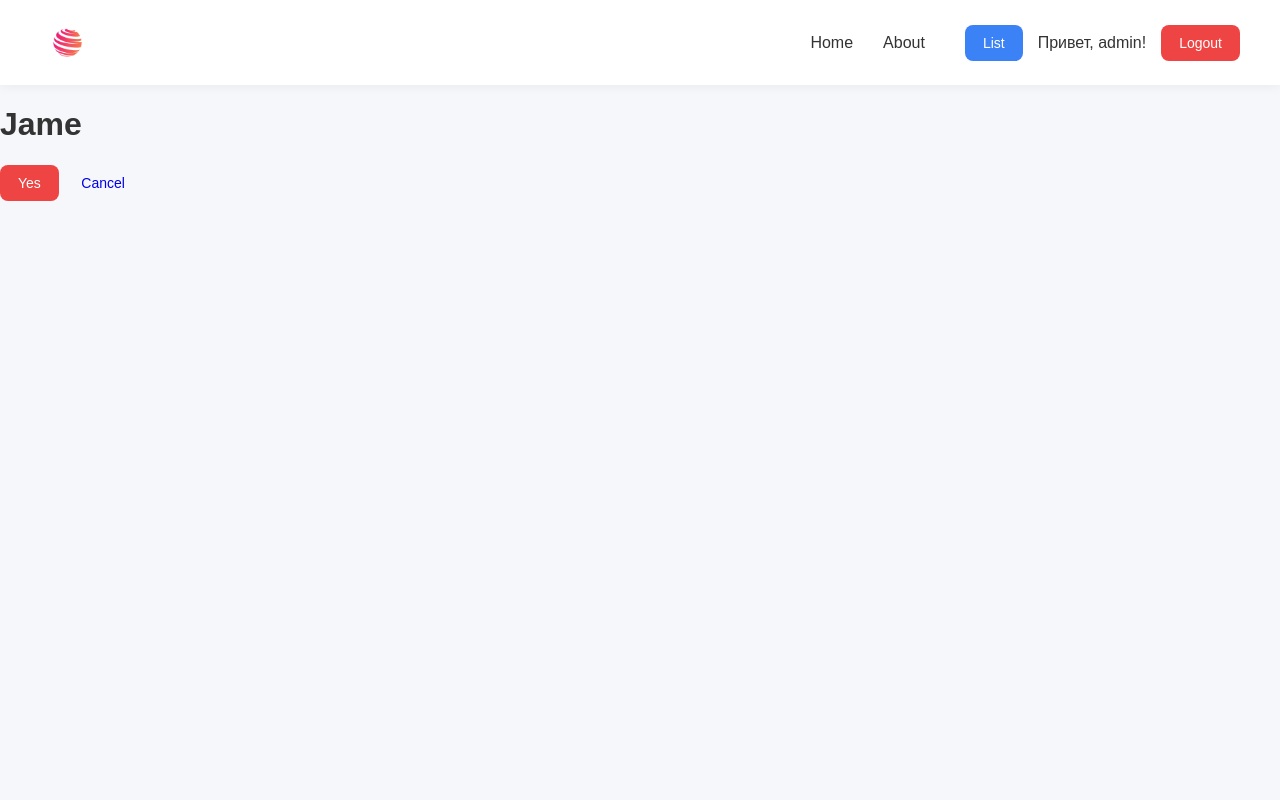
After one commit to X3s3nt1a9/blog_609-42_SAI, a Django app: a page that uses templates/base_layout.html in a window 1280 px wide. The commit adds this page. Run offline with Django 5.2, Linux system fonts and the light colour scheme; a user stored in the database is signed in; data comes from the database, SQL or seed files in the repository; both versions use the stored data as it was after the commit.

Commit message:
update and delete

```diff
--- /dev/null
+++ b/articles/templates/articles/article_confirm_delete.html
@@ -0,0 +1,13 @@
+{% extends  "base_layout.html" %}
+{% load static %}
+{% block title %}{{ article.title }}{% endblock title %}
+{% block content %}
+<div class="form-container">
+<h1 class="form-title">{{ article.title }}</h1>
+<form class="form" action="" method="post">
+    {% csrf_token %}
+    <button type="submit" class="btn btn-danger">Yes</button>
+    <a href="{% url 'homepage' %}" class="btn btn-secondary">Cancel</a>
+</form>
+</div>
+{% endblock content %}
--- a/articles/urls.py
+++ b/articles/urls.py
@@ -8,4 +8,6 @@ urlpatterns = [
     path('', views.article_list, name='list'),
     path('create', views.article_create, name='create'),
     path('<slug:slug>', views.article_item, name='article_detail'),
+    path('update/<slug:slug>', views.article_update, name='update'),
+    path('delete/<slug:slug>', views.article_delete, name='delete'),
 ]
--- a/articles/views.py
+++ b/articles/views.py
@@ -1,4 +1,5 @@
 from django.contrib.auth.decorators import login_required
+from django.http import HttpResponse
 from django.shortcuts import render, redirect
 from articles.models import Article
 from . import forms
@@ -14,7 +15,7 @@ def article_item(request, slug):
 @login_required(login_url='accounts:login')
 def article_create(request):
     if request.method == "POST":
-        form = forms.CreateArticle(request.POST, request.FILES)
+        form = forms.ArticleForm(request.POST, request.FILES)
         if form.is_valid():
             instance = form.save(commit=False)
             instance.author = request.user
@@ -22,6 +23,33 @@ def article_create(request):
             return redirect('homepage')
             # return redirect('articles:list')
     else:
-        form = forms.CreateArticle()
+        form = forms.ArticleForm()
 
-    return render(request,'articles/article_create.html', {'form': form})
+    return render(request,'articles/article_form.html', {'form': form})
+
+
+@login_required(login_url='accounts:login')
+def article_update(request, slug):
+    article = Article.objects.get(slug=slug)
+    if request.user.id == article.author_id:
+        if request.method == "POST":
+            form = forms.ArticleForm(request.POST, request.FILES, instance=article)
+            if form.is_valid():
+                instance = form.save(commit=False)
+                instance.author = request.user
+                instance.save()
+                return redirect('articles:article_detail', slug=article.slug)
+        else:
+            form = forms.ArticleForm(instance=article)
+        return render(request, 'articles/article_form.html', {'form': form})
+    return HttpResponse('401 Unauthorized', status=401)
+
+@login_required(login_url='accounts:login')
+def article_delete(request, slug):
+    article = Article.objects.get(slug=slug)
+    if request.user.id == article.author_id:
+        if request.method == "POST":
+            article.delete()
+            return redirect('homepage')
+        return render(request, 'articles/article_confirm_delete.html', {'article': article})
+    return HttpResponse('401 Unauthorized', status=401)
--- a/static/css/article.css
+++ b/static/css/article.css
@@ -1,11 +1,9 @@
-/* Общий контейнер */
 .container {
     max-width: 1100px;
     margin: 60px auto;
     padding: 0 20px;
 }
 
-/* Заголовок */
 .page-title {
     font-size: 42px;
     font-weight: 600;
@@ -13,15 +11,15 @@
     color: #2c2c2c;
 }
 
-/* Сетка карточек */
+
 .articles-grid {
     display: grid;
-    grid-template-columns: repeat(auto-fit, minmax(450px, 1fr));
+    grid-template-columns: repeat(auto-fit, minmax(320px, 1fr));
     gap: 30px;
 }
 
-/* Карточка статьи */
-.article-card {
+
+.article-card-list {
     background: #f8f9fb;
     border: 1px solid #e0e0e0;
     border-radius: 12px;
@@ -29,63 +27,70 @@
     transition: 0.3s ease;
 }
 
-.article-card:hover {
+.article-card-list:hover {
     transform: translateY(-5px);
     box-shadow: 0 10px 25px rgba(0, 0, 0, 0.08);
 }
 
-/* Заголовок статьи */
-.article-title {
+.article-title-list {
     font-size: 22px;
     margin-bottom: 10px;
-    color: #333;
 }
 
-/* Текст */
 .article-snippet {
     color: #555;
     margin-bottom: 15px;
 }
 
-/* Дата */
 .article-date {
     color: #777;
     font-size: 14px;
     margin-bottom: 20px;
 }
 
-/* Кнопка primary */
-.btn-primary {
-    display: inline-block;
-    padding: 10px 18px;
-    background: #2f80ed;
-    color: white;
-    text-decoration: none;
-    border-radius: 8px;
-    transition: 0.2s ease;
+.article-detail-card {
+    max-width: 800px;
+    margin: 60px auto;
+    background: #fff;
+    padding: 40px;
+    border-radius: 14px;
+    box-shadow: 0 10px 30px rgba(0,0,0,0.05);
 }
 
-.btn-primary:hover {
-    background: #1c5ec9;
+.article-detail-card h1 {
+    font-size: 36px;
+    margin-bottom: 20px;
 }
 
-/* Кнопка outline */
-.btn-outline {
-    display: inline-block;
-    padding: 8px 16px;
-    border: 2px solid #2f80ed;
-    color: #2f80ed;
-    text-decoration: none;
-    border-radius: 8px;
-    transition: 0.2s ease;
+.article-detail-card p {
+    line-height: 1.8;
+    margin-bottom: 20px;
 }
 
-.btn-outline:hover {
-    background: #2f80ed;
-    color: white;
+.article-detail-card img {
+    width: 100%;
+    border-radius: 10px;
+    margin: 25px 0;
 }
 
-/* Кнопка создания */
-.create-btn {
-    margin-bottom: 35px;
+@media (max-width: 768px) {
+
+    .container {
+        margin: 30px auto;
+        padding: 0 15px;
+    }
+
+    .page-title {
+        font-size: 28px;
+        text-align: center;
+    }
+
+    .article-detail-card {
+        margin: 20px 15px;
+        padding: 20px;
+    }
+
+    .article-detail-card h1 {
+        font-size: 24px;
+    }
 }
--- a/static/css/style.css
+++ b/static/css/style.css
@@ -1,62 +1,183 @@
-.form-container {
-    background-color: #ffffff;
-    padding: 30px;
-    border-radius: 8px;
-    box-shadow: 0 2px 10px rgba(0,0,0,0.1);
-    max-width: 450px;
-    margin: 20px auto;
+* {
+    box-sizing: border-box;
 }
 
-.form-container h2 {
-    margin-top: 0;
-    text-align: center;
+body {
+    margin: 0;
+    font-family: Arial, Helvetica, sans-serif;
+    background-color: #f5f7fa;
+    color: #333;
 }
 
-.form-container form p {
-    margin-bottom: 15px;
+header {
     display: flex;
-    flex-direction: column;
+    align-items: center;
+    justify-content: space-between;
+    padding: 15px 40px;
+    background: #fff;
+    box-shadow: 0 2px 10px rgba(0,0,0,0.05);
+    position: relative;
 }
 
-.form-container input {
-    padding: 10px;
-    border: 1px solid #ddd;
-    border-radius: 4px;
-    margin-top: 5px;
+.logo img {
+    height: 55px;
 }
 
-.btn-submit {
-    width: 100%;
-    padding: 12px;
-    background-color: #333;
-    color: white;
-    border: none;
-    border-radius: 4px;
-    cursor: pointer;
-    font-size: 16px;
-    transition: background 0.3s;
+.nav {
+    display: flex;
+    align-items: center;
+    gap: 40px;
 }
 
-.btn-submit:hover {
-    background-color: #555;
+.nav-menu {
+    list-style: none;
+    display: flex;
+    gap: 30px;
+    margin: 0;
+    padding: 0;
 }
 
-.content-block {
-    background-color: #ffffff;
-    padding: 40px;
-    border-radius: 8px;
-    line-height: 1.8;
+.nav-menu a {
+    text-decoration: none;
+    color: #333;
+    font-weight: 500;
+    transition: 0.3s;
 }
 
-.feature-grid {
-    display: flex;
-    gap: 20px;
-    margin-top: 30px;
+.nav-menu a:hover {
+    color: #2f80ed;
 }
 
-.feature-item {
-    flex: 1;
-    padding: 20px;
-    border-left: 4px solid #333;
-    background: #f9f9f9;
+.auth-block {
+    display: flex;
+    align-items: center;
+    gap: 15px;
 }
+
+.auth-block form {
+    margin: 0;
+}
+
+.burger {
+    display: none;
+    flex-direction: column;
+    gap: 5px;
+    cursor: pointer;
+}
+
+.burger span {
+    width: 25px;
+    height: 3px;
+    background: #333;
+    transition: 0.3s;
+}
+
+
+@media (max-width: 768px) {
+
+    .burger {
+        display: flex;
+    }
+
+    .nav {
+        position: absolute;
+        top: 80px;
+        right: 0;
+        background: white;
+        flex-direction: column;
+        align-items: flex-start;
+        width: 250px;
+        padding: 20px;
+        box-shadow: -5px 5px 15px rgba(0,0,0,0.1);
+
+        transform: translateX(100%);
+        transition: 0.3s ease;
+    }
+
+    .nav.active {
+        transform: translateX(0);
+    }
+
+    .nav-menu {
+        flex-direction: column;
+        gap: 15px;
+    }
+
+    .auth-block {
+        flex-direction: column;
+        align-items: flex-start;
+        gap: 10px;
+        margin-top: 15px;
+        width: 100%;
+    }
+
+    .btn {
+        width: 100%;
+        text-align: center;
+    }
+}
+
+
+.btn {
+    display: inline-block;
+    padding: 10px 18px;
+    border-radius: 8px;
+    font-size: 14px;
+    font-weight: 500;
+    text-decoration: none;
+    border: none;
+    cursor: pointer;
+    transition: all 0.25s ease;
+}
+
+.btn-primary {
+    background: #3b82f6;
+    color: #fff;
+}
+
+.btn-primary:hover {
+    background: #2563eb;
+    transform: translateY(-2px);
+    box-shadow: 0 5px 15px rgba(59, 130, 246, 0.3);
+}
+
+.btn-warning {
+    background: #f59e0b;
+    color: #fff;
+}
+
+.btn-warning:hover {
+    background: #d97706;
+    transform: translateY(-2px);
+    box-shadow: 0 5px 15px rgba(245, 158, 11, 0.3);
+}
+
+.btn-danger {
+    background: #ef4444;
+    color: #fff;
+}
+
+.btn-danger:hover {
+    background: #dc2626;
+    transform: translateY(-2px);
+    box-shadow: 0 5px 15px rgba(239, 68, 68, 0.3);
+}
+
+.btn-outline {
+    background: transparent;
+    border: 1px solid #3b82f6;
+    color: #3b82f6;
+}
+
+.btn-outline:hover {
+    background: #3b82f6;
+    color: #fff;
+}
+
+.article-detail-card .btn {
+    margin-right: 10px;
+}
+
+.page-actions {
+    margin-bottom: 30px;
+}
--- a/templates/base_layout.html
+++ b/templates/base_layout.html
@@ -2,11 +2,14 @@
 <html lang="en">
 <head>
     <meta charset="UTF-8">
-    <title>{% block title %}Default title{% endblock title %}</title>
-    <link rel="stylesheet" href="{% static '/css/style.css' %}">
-    <link rel="stylesheet" href="{% static 'css/forms.css' %}">
+    <meta name="viewport" content="width=device-width, initial-scale=1.0">
+    <title>{% block title %}Default title{% endblock %}</title>
+
+    <link rel="stylesheet" href="{% static 'css/style.css' %}">
     <link rel="stylesheet" href="{% static 'css/article.css' %}">
 </head>
+<body>
+
 <header>
     <div class="logo">
         <a href="{% url 'homepage' %}">
@@ -14,33 +17,49 @@
         </a>
     </div>
 
-    <nav>
+    <div class="burger" id="burger">
+        <span></span>
+        <span></span>
+        <span></span>
+    </div>
+
+    <nav class="nav" id="nav">
         <ul class="nav-menu">
             <li><a href="{% url 'homepage' %}">Home</a></li>
             <li><a href="{% url 'about' %}">About</a></li>
         </ul>
-    </nav>
-
-     <div class="header-button">
-          <a href="{% url 'homepage' %}">
-              <button class="button_primary">List</button>
-          </a>
-     </div>
 
         <div class="auth-block">
+            <a href="{% url 'homepage' %}" class="btn btn-primary">List</a>
+
             {% if user.is_authenticated %}
-          <span>Привет, {{ user.username }}!</span>
-          <form action="{% url 'accounts:logout' %}" method="post" style="display:inline;">
+                <span class="username">Привет, {{ user.username }}!</span>
+
+                <form action="{% url 'accounts:logout' %}" method="post">
                     {% csrf_token %}
-              <button type="submit">Logout</button>
+                    <button type="submit" class="btn btn-danger">Logout</button>
                 </form>
             {% else %}
-          <a href="{% url 'accounts:login' %}">
-              <button class="button_primary">Login</button>
-          </a>
+                <a href="{% url 'accounts:login' %}" class="btn btn-outline">Login</a>
+                <a href="{% url 'accounts:signup' %}" class="btn btn-primary">Sign Up</a>
             {% endif %}
         </div>
+    </nav>
+</header>
 
-</header>
-{% block content %}{% endblock content %}
+{% block content %}
+{% endblock %}
+
+<script>
+document.addEventListener("DOMContentLoaded", function () {
+    const burger = document.getElementById("burger");
+    const nav = document.getElementById("nav");
+
+    burger.addEventListener("click", function () {
+        nav.classList.toggle("active");
+    });
+});
+</script>
+
+</body>
 </html>
```
Also changed, not shown: accounts/forms.py (added, +48 -0 lines), accounts/views.py (+6 -4 lines), articles/forms.py (+11 -1 lines), articles/templates/articles/article_create.html (deleted, +0 -11 lines), articles/templates/articles/article_form.html (added, +21 -0 lines), articles/templates/articles/article_item.html (+13 -4 lines), articles/templates/articles/article_list.html (+6 -4 lines), db.sqlite3. Lines whose indentation alone changed are shown as unchanged.
